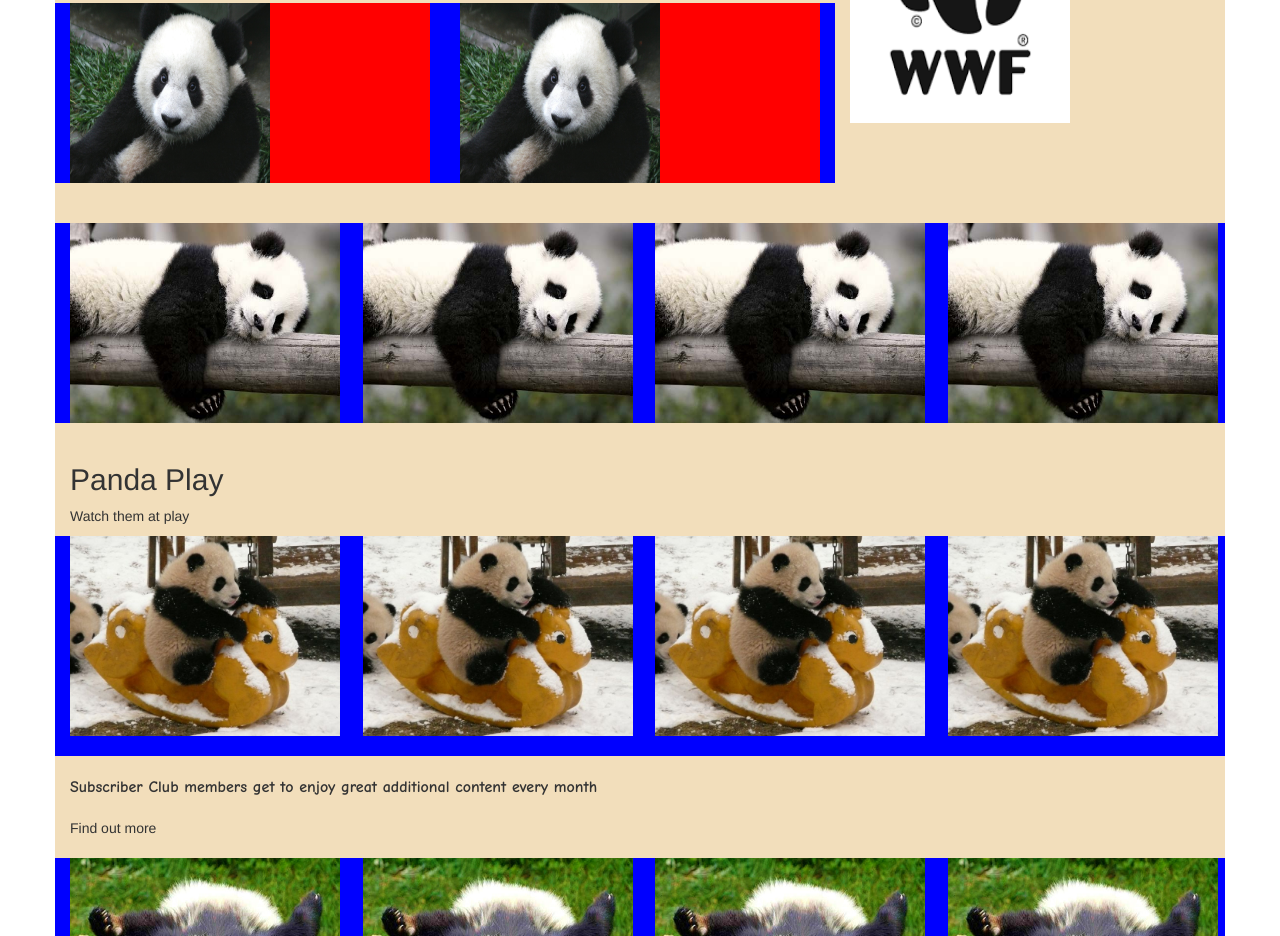
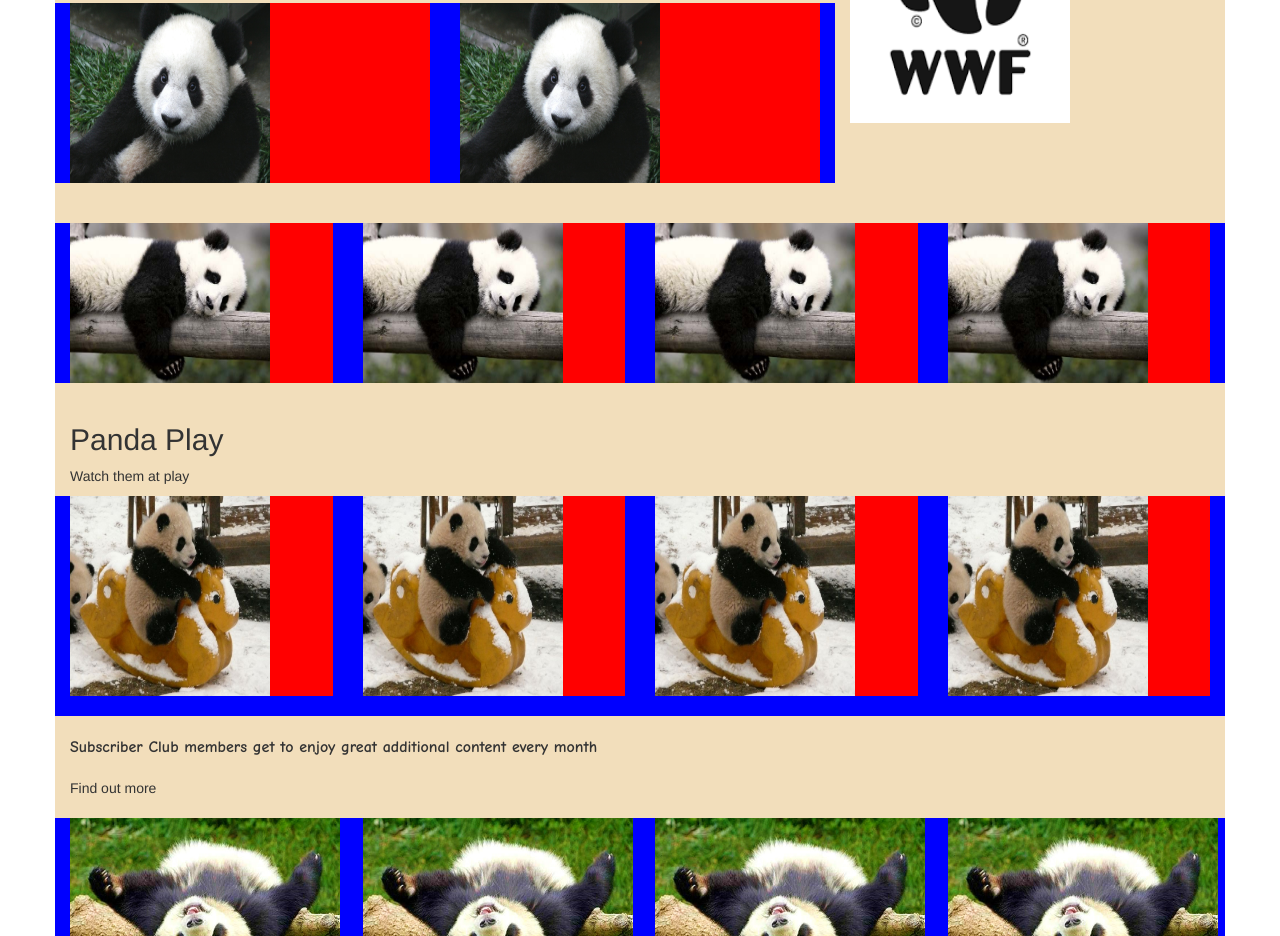
Before and after one commit to maciejk77/rwd-website, a website: page index.html in a window 1280 px wide. Shown: the part 347-1283 px from the top of the page. Drawn offline with nearby package versions, Linux system fonts and the light colour scheme.

Commit message:
README, index update and screenshot added

```diff
--- a/index.html
+++ b/index.html
@@ -54,19 +54,23 @@
   <div class="layout-howto__card-row row">
 
     <div class="layout-howto__card col-xs-12 col-sm-6 col-md-3">
-      <div class="card"><img src="img/panda2.jpg" height="200" width="270"></div>
+      <div class="card"><img src="img/panda2.jpg" height="160" width="200
+      "></div>
     </div>
 
     <div class="layout-howto__card col-xs-12 col-sm-6 col-md-3">
-      <div class="card"><img src="img/panda2.jpg" height="200" width="270"></div>
+      <div class="card"><img src="img/panda2.jpg" height="160" width="200
+      "></div>
     </div>
 
     <div class="layout-howto__card col-xs-12 col-sm-6 col-md-3">
-      <div class="card"><img src="img/panda2.jpg" height="200" width="270"></div>
+      <div class="card"><img src="img/panda2.jpg" height="160" width="200
+      "></div>
     </div>
 
     <div class="layout-howto__card col-xs-12 col-sm-6 col-md-3">
-      <div class="card"><img src="img/panda2.jpg" height="200" width="270"></div>
+      <div class="card"><img src="img/panda2.jpg" height="160" width="200
+      "></div>
     </div>
 
   </div>
@@ -87,25 +91,25 @@
 
         <div class="panda-play__card-container col-xs-12 col-sm-6 col-md-3">
           <div class="panda-play-card">
-            <img src="img/panda3.jpg" height="200" width="270">
+            <img src="img/panda3.jpg" height="200" width="200">
           </div>
         </div>
 
         <div class="panda-play__card-container col-xs-12 col-sm-6 col-md-3">
           <div class="panda-play-card">
-            <img src="img/panda3.jpg" height="200" width="270">
+            <img src="img/panda3.jpg" height="200" width="200">
           </div>
         </div>
 
         <div class="panda-play__card-container col-xs-12 col-sm-6 col-md-3">
           <div class="panda-play-card">
-            <img src="img/panda3.jpg" height="200" width="270">
+            <img src="img/panda3.jpg" height="200" width="200">
           </div>
         </div>
 
         <div class="panda-play__card-container col-xs-12 col-sm-6 col-md-3">
           <div class="panda-play-card">
-            <img src="img/panda3.jpg" height="200" width="270">
+            <img src="img/panda3.jpg" height="200" width="200">
           </div>
         </div>
 
```
Also changed, not shown: README.md, img/screenshot.png.
